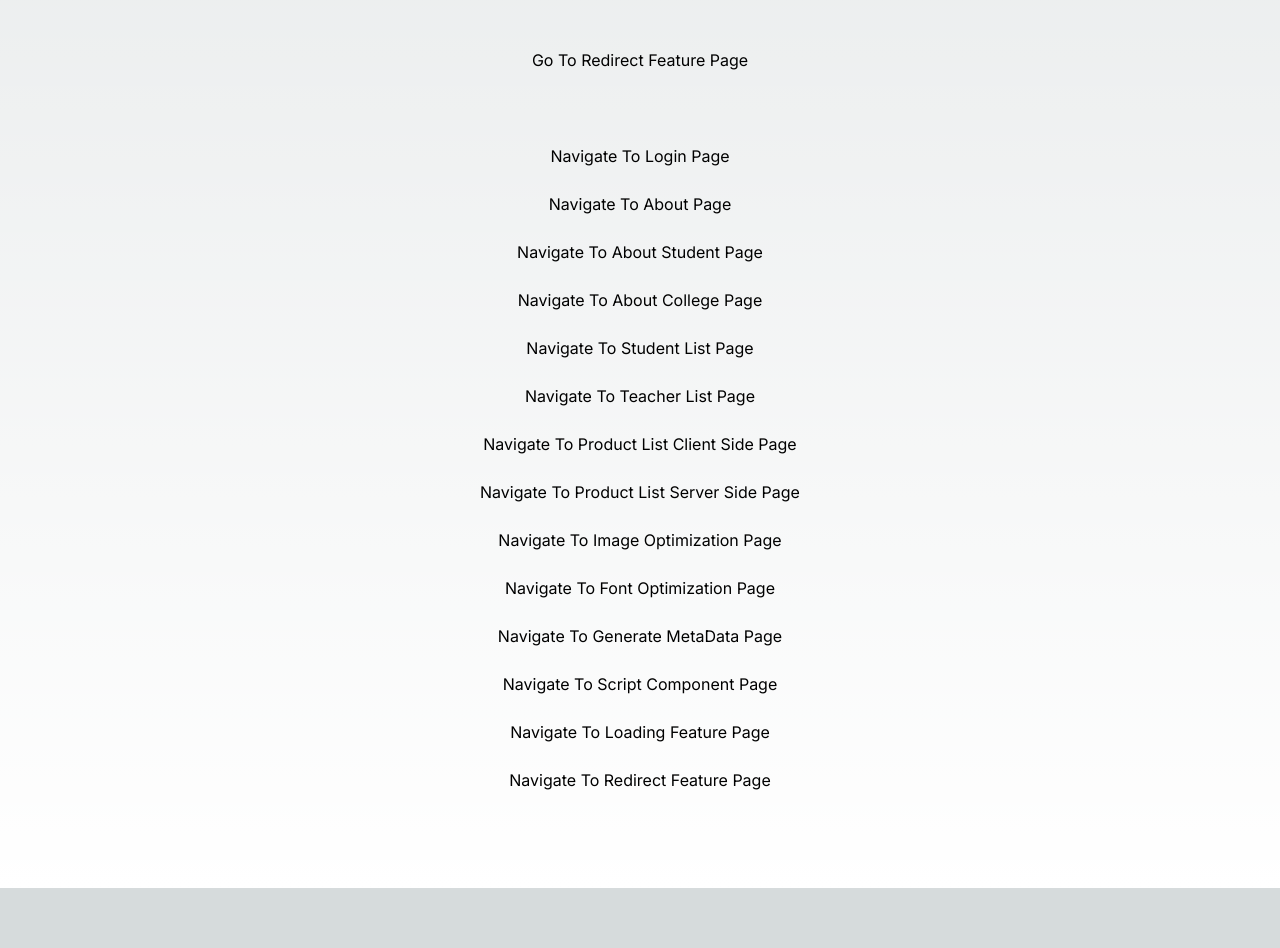
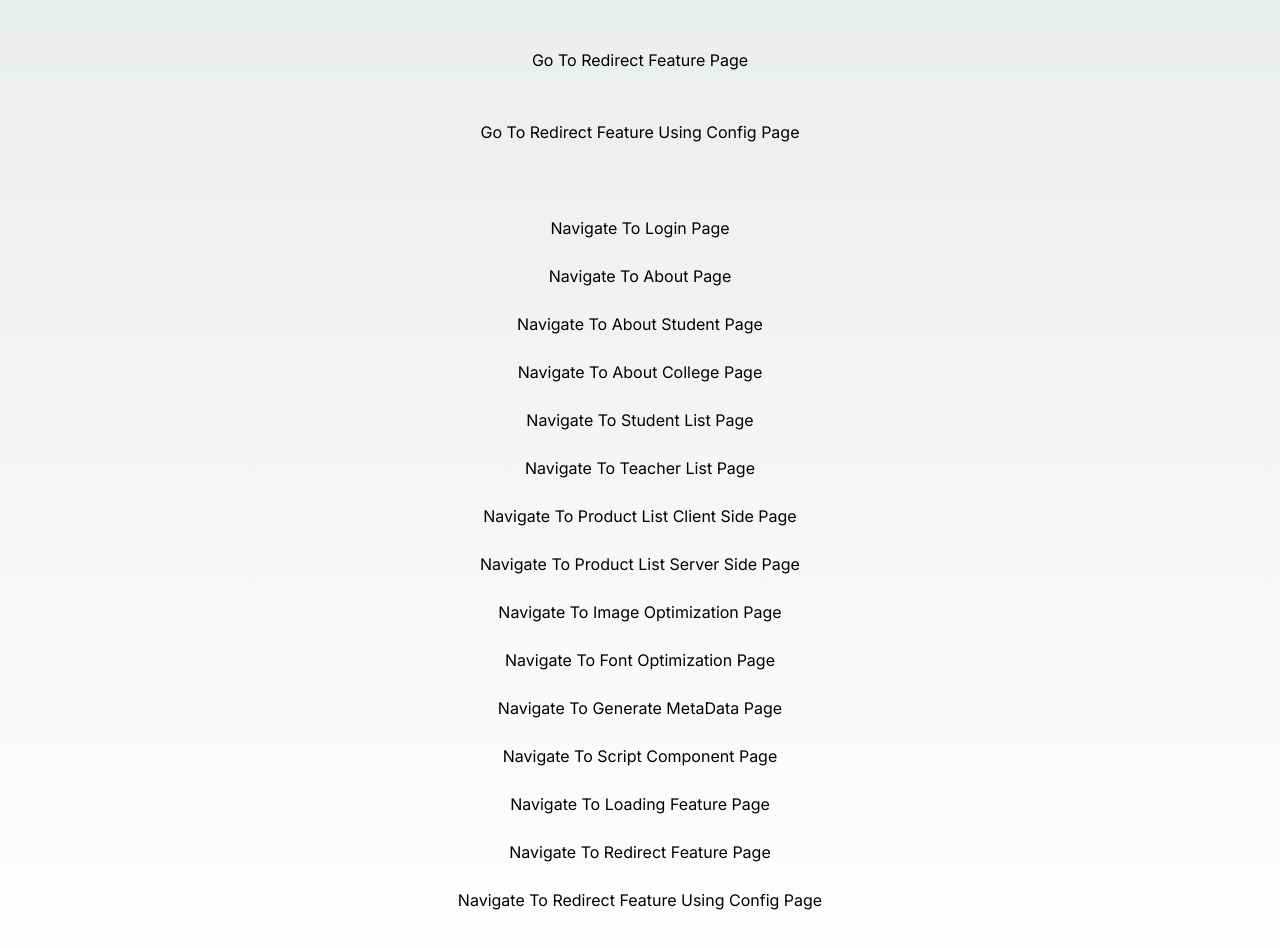
Before and after one commit to amitroy497/full-next-study, a Next.js app: page / in a window 1280 px wide. Shown: the part 1104-2052 px from the top of the page. Before the commit the page ends 1992 px from the top, so only its background shows below. Built offline with nearby package versions, Linux system fonts and the light colour scheme.

Commit message:
23. Redirect Feature Using Config

```diff
--- a/next.config.js
+++ b/next.config.js
@@ -3,6 +3,21 @@ const nextConfig = {
 	images: {
 		domains: ['omreels.in'],
 	},
+	redirects: async () => {
+		return [
+			{
+				source: '/redirectFeatureUsingConfig',
+				destination: '/',
+				permanent: false,
+			},
+			{
+				source:
+					'/redirectFeatureUsingConfig/:dynamicRedirectFeatureUsingConfig',
+				destination: '/',
+				permanent: false,
+			},
+		];
+	},
 };
 
 module.exports = nextConfig;
--- a/src/app/page.tsx
+++ b/src/app/page.tsx
@@ -58,6 +58,11 @@ export default function Home() {
 			<Link href='/redirectFeature'>Go To Redirect Feature Page</Link>
 			<br />
 			<br />
+			<Link href='/redirectFeatureUsingConfig'>
+				Go To Redirect Feature Using Config Page
+			</Link>
+			<br />
+			<br />
 			<br />
 			<button onClick={() => router.push('/login')}>
 				Navigate To Login Page
@@ -114,6 +119,14 @@ export default function Home() {
 			<button onClick={() => router.push('/redirectFeature')}>
 				Navigate To Redirect Feature Page
 			</button>
+			<br />
+			<button
+				onClick={() =>
+					router.push('/redirredirectFeatureUsingConfigectFeature')
+				}
+			>
+				Navigate To Redirect Feature Using Config Page
+			</button>
 		</main>
 	);
 }
--- /dev/null
+++ b/src/app/redirectFeatureUsingConfig/[dynamicRedirectFeatureUsingConfig]/page.tsx
@@ -0,0 +1,5 @@
+const DynamicRedirectFeatureUsingConfigPage = () => {
+	return <h1>Dynamic Redirect Feature Using Config Page</h1>;
+};
+
+export default DynamicRedirectFeatureUsingConfigPage;
--- /dev/null
+++ b/src/app/redirectFeatureUsingConfig/page.tsx
@@ -0,0 +1,11 @@
+import React from 'react';
+
+const RedirectFeatureUsingConfigPage = () => {
+	return (
+		<>
+			<h1>Redirect Feature Using Config Page</h1>
+		</>
+	);
+};
+
+export default RedirectFeatureUsingConfigPage;
```
